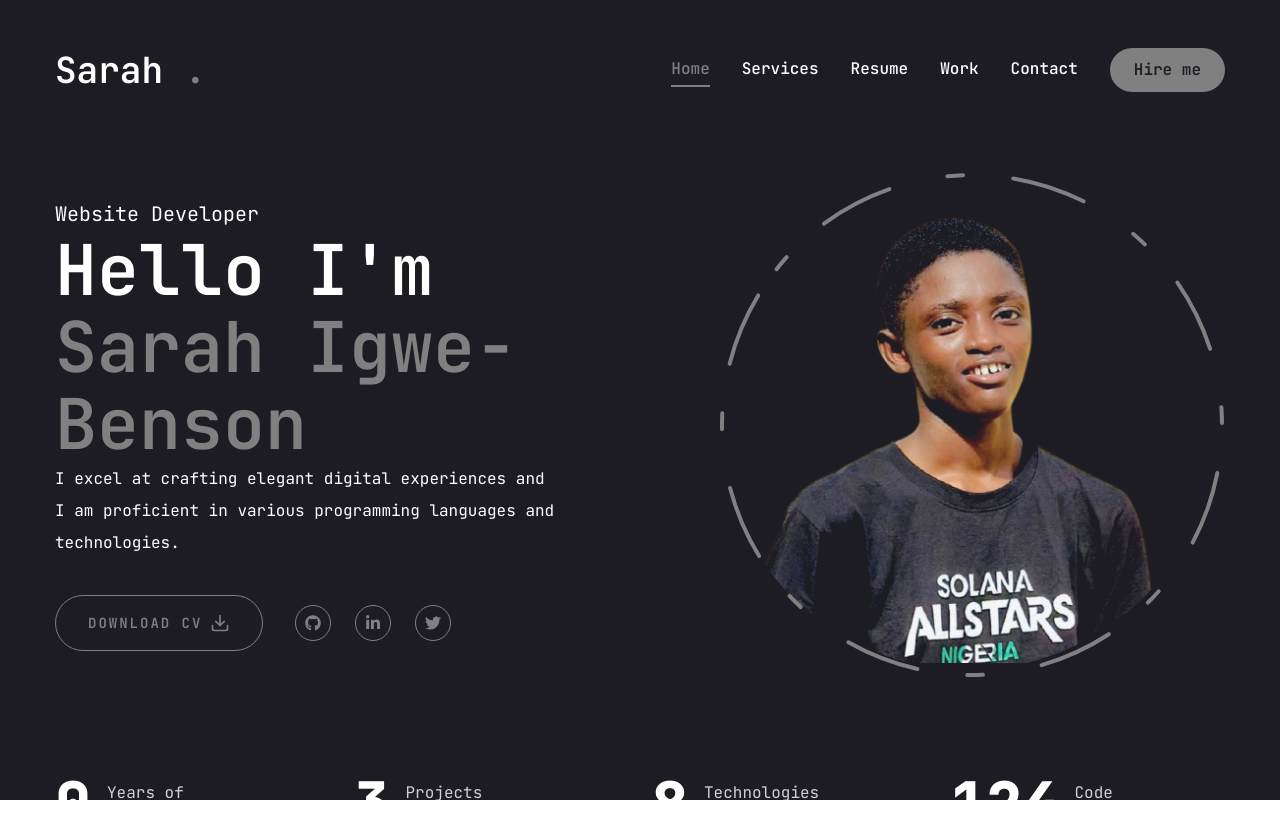
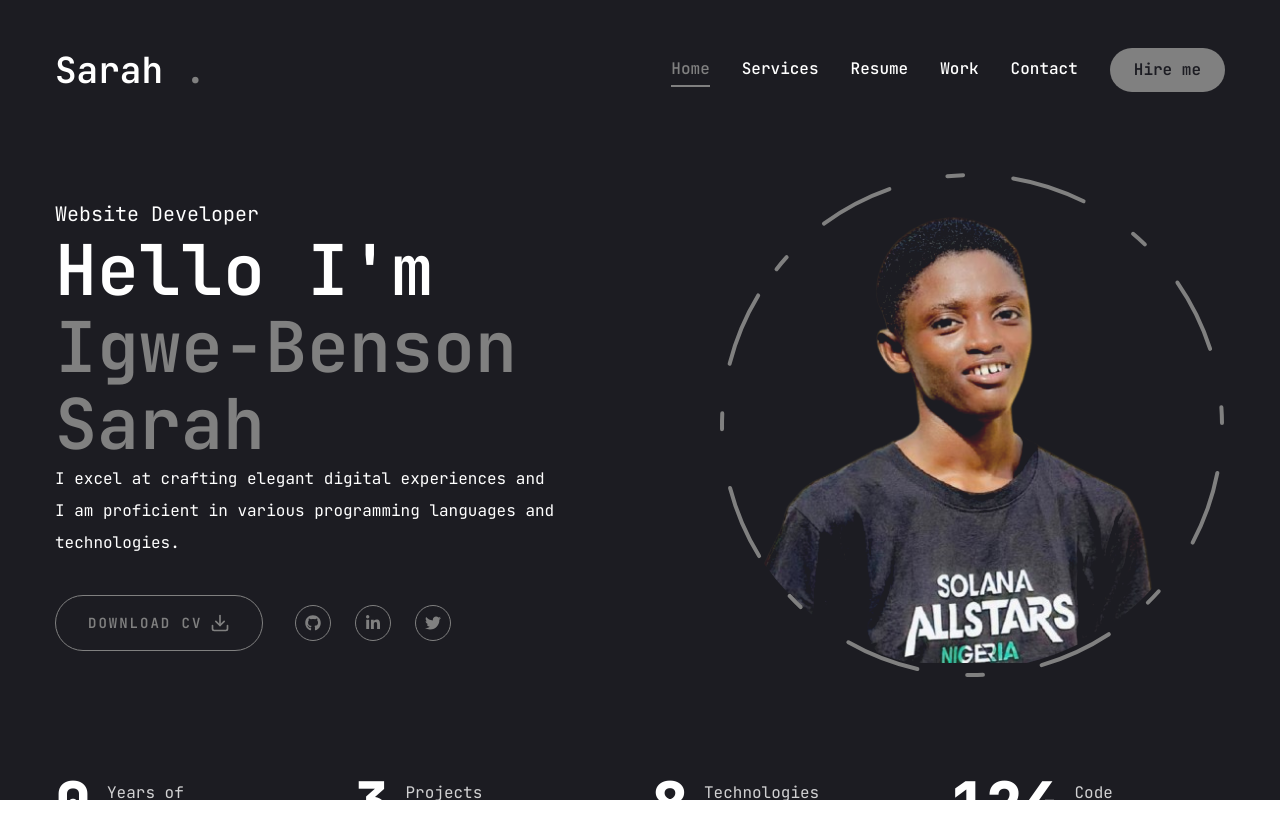
Before and after one commit to sarahib37/portfolio, a Next.js app: page / in a window 1280 px wide. Shown: the top 838 px of the page. Built offline with nearby package versions, Linux system fonts and the light colour scheme.

Commit message:
Portfolio second push

```diff
--- a/app/page.jsx
+++ b/app/page.jsx
@@ -11,7 +11,7 @@ const Home = () => {
         <div className="flex flex-col xl:flex-row items-center justify-between xl:pt-8 xl:pb-24">
           <div className="text-center xl:text-left order-2 xl:order-none">
             <span className="text-xl">Website Developer</span>
-            <h1 className="h1">Hello I'm <br/> <span className="text-accent">Sarah Igwe-Benson</span></h1>
+            <h1 className="h1">Hello I'm <br/> <span className="text-accent">Igwe-Benson Sarah</span></h1>
             <p className="max-w-[500px] mb-9 text-white">I excel at crafting elegant digital experiences and I am proficient in various programming languages and technologies.</p>
             <div className="flex flex-col xl:flex-row items-center gap-8">
               <a href="/SarahIgwe.pdf" download='Resume'>
```
